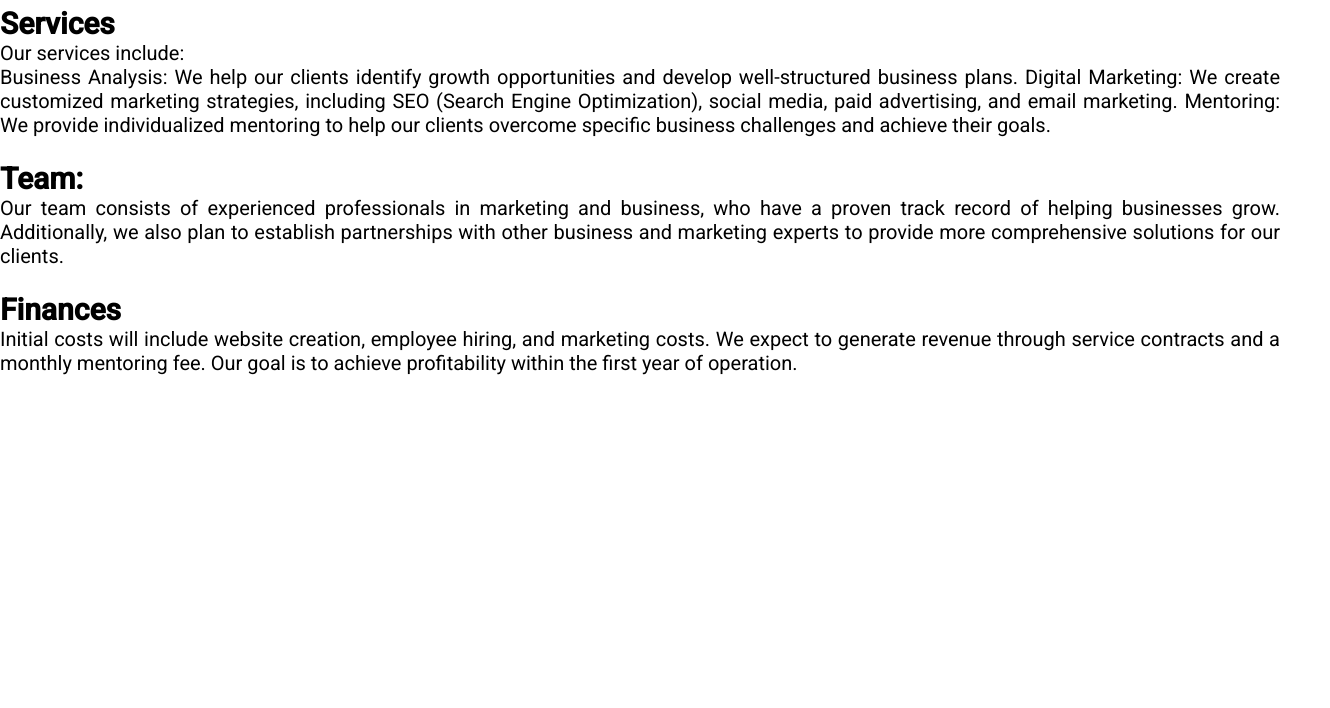
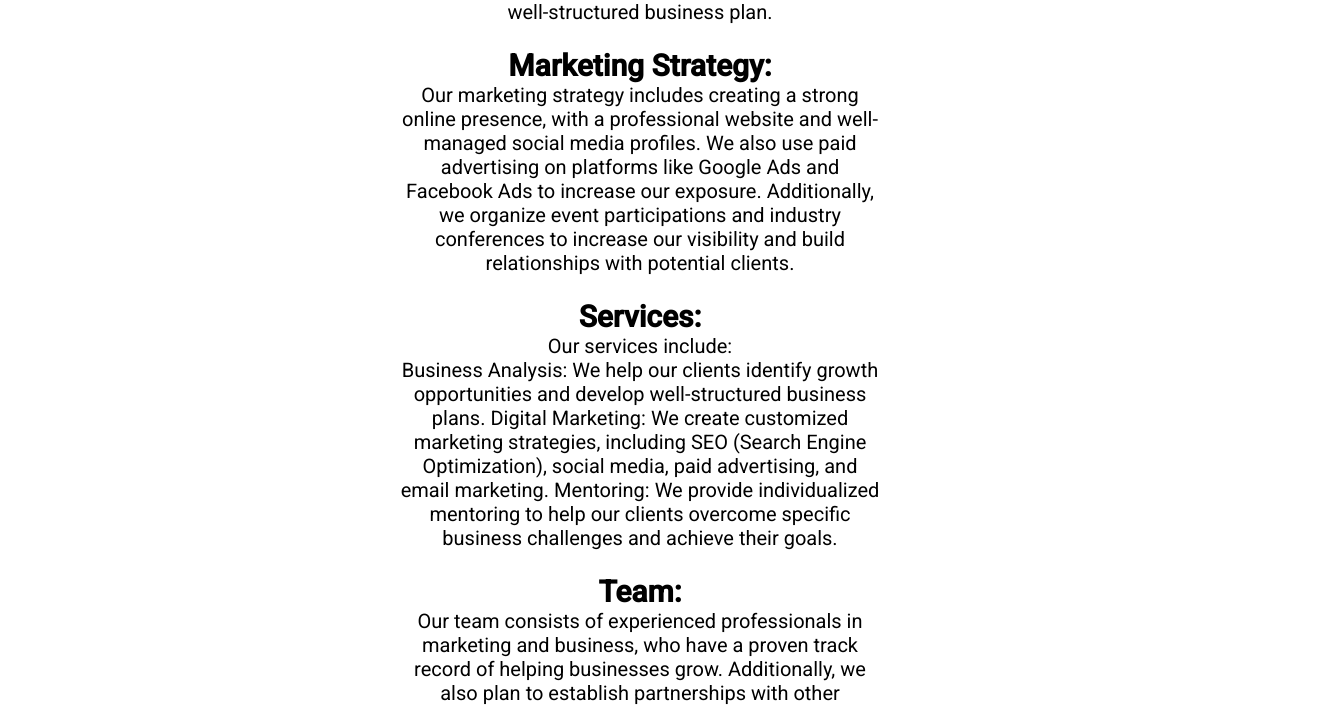
Before and after one commit to JoaoAmorim01/Trabalho_Ingl-s_0203, a plain HTML site: page business.html in a window 1280 px wide. Shown: the part 821-1529 px from the top of the page, 1330 px wide, since content can reach past the window. Before the commit the page ends 1196 px from the top, so only its background shows below. Drawn offline with Linux system fonts and the light colour scheme.

Commit message:
Borda atualizada

```diff
--- a/business.html
+++ b/business.html
@@ -30,28 +30,31 @@
                 </ul>
         </nav>
     </header>
-    <div id="objectives">
-        <img id="moes" src="./src/business-1.jpeg" >
-        <h2>Market Analysis</h2>
-        <p>
+    <div id="objectives" class="corpo">
+        <br>
+        <img id="moes" src="./src/business-1.jpeg">
+        <div id="colunas">
+            <h2 class="titulo">Market Analysis:</h2>
+            <p class="text_1">
                 The marketing and mentoring market is highly competitive, with many companies offering similar services. However, there is a growing demand for specialized marketing and mentoring services, as businesses are becoming increasingly aware of the importance of having a solid marketing strategy and a well-structured business plan.
             </p>
             <br>
-        <h2>Marketing Strategy</h2>
-            <p>Our marketing strategy includes creating a strong online presence, with a professional website and well-managed social media profiles. We also use paid advertising on platforms like Google Ads and Facebook Ads to increase our exposure. Additionally, we organize event participations and industry conferences to increase our visibility and build relationships with potential clients.</p>
+            <h2 class="titulo">Marketing Strategy:</h2>
+                <p class="text_1">Our marketing strategy includes creating a strong online presence, with a professional website and well-managed social media profiles. We also use paid advertising on platforms like Google Ads and Facebook Ads to increase our exposure. Additionally, we organize event participations and industry conferences to increase our visibility and build relationships with potential clients.</p>
             <br>
-            <h2>Services</h2>
-            <p>Our services include:</p>
-            <p>Business Analysis: We help our clients identify growth opportunities and develop well-structured business plans.
+                <h2 class="titulo">Services:</h2>
+                <p class="text_1">Our services include:</p>
+                <p class="text_1">Business Analysis: We help our clients identify growth opportunities and develop well-structured business plans.
                 Digital Marketing: We create customized marketing strategies, including SEO (Search Engine Optimization), social media, paid advertising, and email marketing.
                 Mentoring: We provide individualized mentoring to help our clients overcome specific business challenges and achieve their goals.</p>
                 <br>
-            <h2>Team:</h2>
-            <p>Our team consists of experienced professionals in marketing and business, who have a proven track record of helping businesses grow. Additionally, we also plan to establish partnerships with other business and marketing experts to provide more comprehensive solutions for our clients.</p>
+                <h2 class="titulo">Team:</h2>
+                <p class="text_1">Our team consists of experienced professionals in marketing and business, who have a proven track record of helping businesses grow. Additionally, we also plan to establish partnerships with other business and marketing experts to provide more comprehensive solutions for our clients.</p>
                 <br>
-            <h2>Finances</h2>
-            <p>Initial costs will include website creation, employee hiring, and marketing costs. We expect to generate revenue through service contracts and a monthly mentoring fee. Our goal is to achieve profitability within the first year of operation.</p>
+                <h2 class="titulo">Finances:</h2>
+                <p class="text_1">Initial costs will include website creation, employee hiring, and marketing costs. We expect to generate revenue through service contracts and a monthly mentoring fee. Our goal is to achieve profitability within the first year of operation.</p>
             </p>
+        </div>
     </div>
 </body>
 </html>
--- a/css/style.css
+++ b/css/style.css
@@ -23,6 +23,8 @@ nav ul {
     justify-content: space-between;
     padding: 10px;
     margin: 0 auto;
+    /* position: fixed; */
+    width: 100%;
 }
 
 .cabecalho .menu{
@@ -45,6 +47,10 @@ nav ul {
     background-color: #1a21f1;
 }
 
+.corpo {
+
+}
+
 #hmpg {
     display: flex;
     align-items: center;
@@ -56,8 +62,25 @@ nav ul {
     height: 450px;
     width: 750px;
     padding-left: 30px;
-    border: #1a21f1;
     border-radius: 50px;
+    margin: 2%;
+    border: 5px inset #1a21f1;
+}
+
+.titulo {
+    text-align: center;
+}
+
+.text {
+    margin: 10px;
+    text-align: center;
+}
+
+.text_1 {
+    padding-left: 400px;
+    padding-right: 400px;
+    text-align: center;
+    column-count: 1;
 }
 
 h1{
@@ -78,6 +101,8 @@ p{
 #blackman {
     width: 690px;
     border-radius: 10px;
+    margin: 2%;
+    border: 5px inset #1a21f1;
 }
 
 #scr {
@@ -94,4 +119,10 @@ p{
 
 #moes {
     width: 690px;
+    margin: 0% 25%;
+    margin-bottom: 50px;
+    border-radius: 25px;
+    border: 5px inset #1a21f1;
 }
+
+#colunas {}
```
Also changed, not shown: company.html (+1 -1 lines), index.html (+1 -2 lines). Lines whose indentation alone changed are shown as unchanged.
